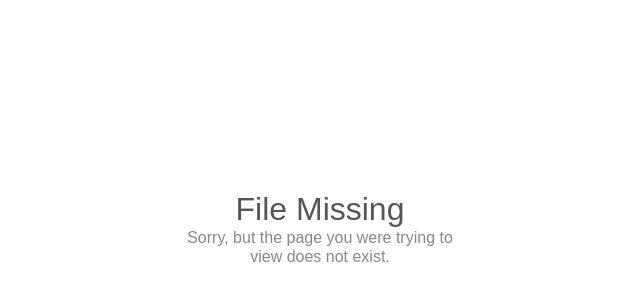
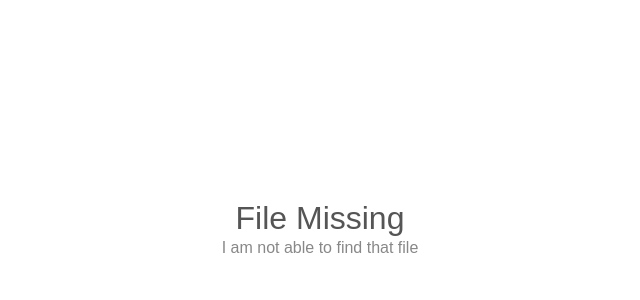
Before and after one commit to lthorson/website, a plain HTML site: page 404.html in a window 1280 px wide. Shown: the part 172-472 px from the top of the page, without its empty margins (320-960 px from the left). Drawn offline with Linux system fonts and the light colour scheme.

Commit message:
Update paragraph text for 404 page

```diff
--- a/404.html
+++ b/404.html
@@ -54,7 +54,7 @@
 </head>
 <body>
     <h1>File Missing</h1>
-    <p>Sorry, but the page you were trying to view does not exist.</p>
+    <p>I am not able to find that file</p>
 </body>
 </html>
 <!-- IE needs 512+ bytes: http://blogs.msdn.com/b/ieinternals/archive/2010/08/19/http-error-pages-in-internet-explorer.aspx -->
```
